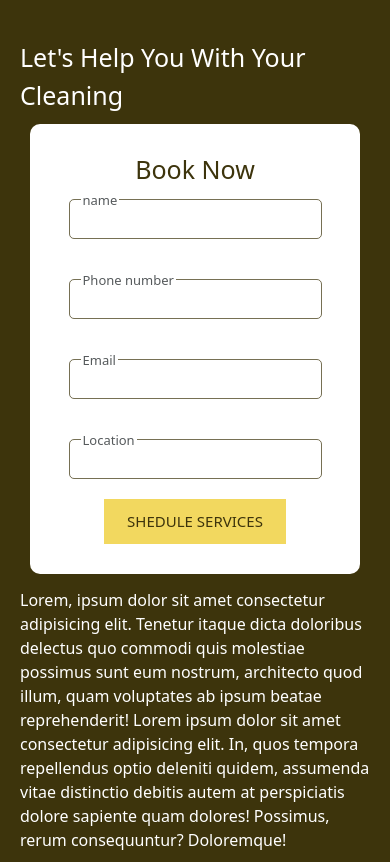
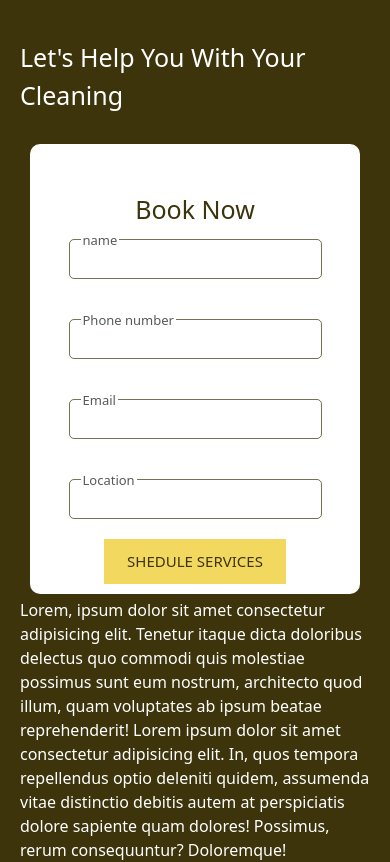
Before and after one commit to baaraka/caregreek, a React (Create React App) app in the folder frontend/: page / in a window 390 px wide. Shown: the part 8120-8982 px from the top of the page. Built offline with nearby package versions, Linux system fonts and the light colour scheme.

Commit message:
update some css

```diff
--- a/frontend/src/help/Help.css
+++ b/frontend/src/help/Help.css
@@ -128,7 +128,7 @@
     position: relative;
   }
   .helpDivForm {
-    bottom: 410px;
+    bottom: 400px;
     width: 380px;
     height: 450px;
     margin: auto;
@@ -146,7 +146,7 @@
     justify-content: center;
   }
   .helpParagraph {
-    top: 470px;
+    top: 480px;
     line-height: 1.5;
     margin-left: 20px;
     padding-right: 10px;
@@ -156,8 +156,9 @@
 
 @media only screen and (max-width: 424px) {
   .helpDivForm {
-    bottom: 430px;
+    bottom: 410px;
     width: 330px;
+    padding-top: 20px;
   }
   .helpForm {
     width: 330px;
@@ -166,7 +167,7 @@
 
 @media only screen and (max-width: 374px) {
   .helpDivForm {
-    bottom: 480px;
+    bottom: 460px;
     width: 290px;
   }
   .helpForm {
```
